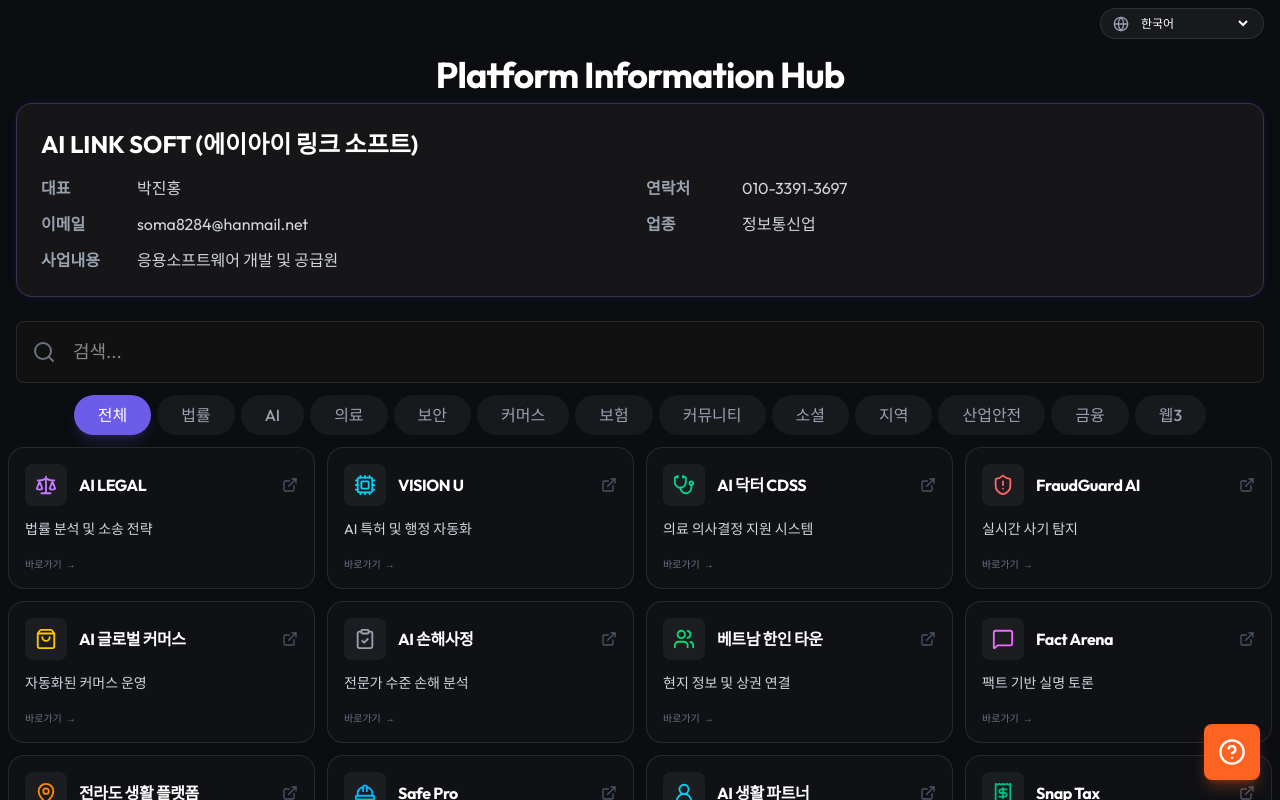
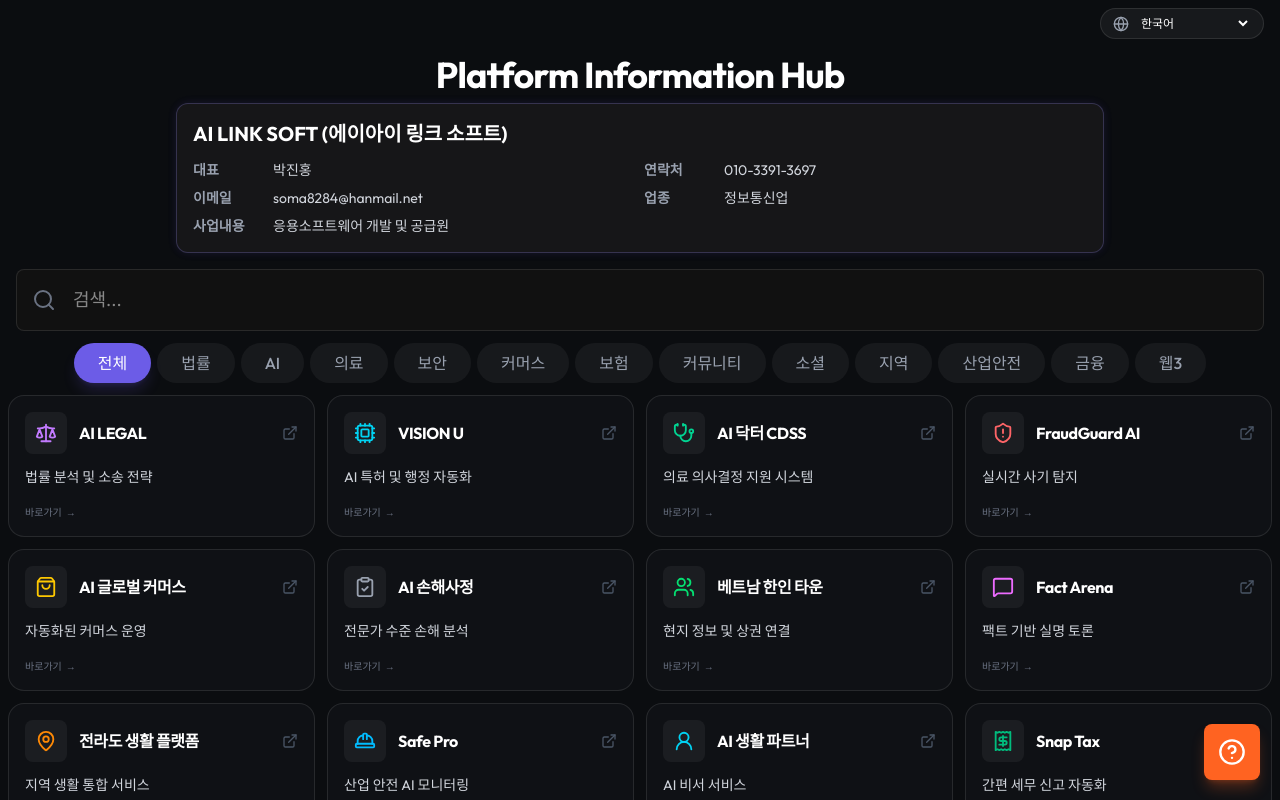
Before and after one commit to langsb16-collab/totalsite0323, a React (Vite) app: page / in a window 1280 px wide. Shown: the top 800 px of the page. Built offline with nearby package versions, Linux system fonts and the light colour scheme.

Commit message:
회사 정보 카드 콤팩트화 - 가로 20% 축소, 높이 30% 축소로 균형잡힌 레이아웃

```diff
--- a/src/App.tsx
+++ b/src/App.tsx
@@ -212,36 +212,37 @@ export default function App() {
           </motion.div>
         </header>
 
-        {/* Company Info Card */}
+        {/* Company Info Card - Compact Version */}
         <motion.section
-          className="px-4 mb-6 max-w-7xl mx-auto"
+          className="px-4 mb-4 mx-auto"
+          style={{ maxWidth: "80%", width: "960px" }}
           initial={{ opacity: 0, y: -20 }}
           animate={{ opacity: 1, y: 0 }}
           transition={{ duration: 0.5, delay: 0.2 }}
         >
-          <div className="company-info-pulse bg-[#161618] border border-white/10 rounded-2xl p-6">
-            <h3 className="text-2xl font-bold text-white mb-4">
+          <div className="company-info-pulse bg-[#161618] border border-white/10 rounded-xl p-4">
+            <h3 className="text-xl font-bold text-white mb-3">
               AI LINK SOFT (에이아이 링크 소프트)
             </h3>
-            <div className="grid grid-cols-1 md:grid-cols-2 gap-3 text-gray-300">
+            <div className="grid grid-cols-1 md:grid-cols-2 gap-2 text-gray-300 text-sm">
               <p className="flex items-center">
-                <span className="inline-block w-24 font-semibold text-gray-400">대표</span>
+                <span className="inline-block w-20 font-semibold text-gray-400">대표</span>
                 <span>박진홍</span>
               </p>
               <p className="flex items-center">
-                <span className="inline-block w-24 font-semibold text-gray-400">연락처</span>
+                <span className="inline-block w-20 font-semibold text-gray-400">연락처</span>
                 <span>010-3391-3697</span>
               </p>
               <p className="flex items-center">
-                <span className="inline-block w-24 font-semibold text-gray-400">이메일</span>
+                <span className="inline-block w-20 font-semibold text-gray-400">이메일</span>
                 <span>soma8284@hanmail.net</span>
               </p>
               <p className="flex items-center">
-                <span className="inline-block w-24 font-semibold text-gray-400">업종</span>
+                <span className="inline-block w-20 font-semibold text-gray-400">업종</span>
                 <span>정보통신업</span>
               </p>
               <p className="flex items-center md:col-span-2">
-                <span className="inline-block w-24 font-semibold text-gray-400">사업내용</span>
+                <span className="inline-block w-20 font-semibold text-gray-400">사업내용</span>
                 <span>응용소프트웨어 개발 및 공급원</span>
               </p>
             </div>
```
